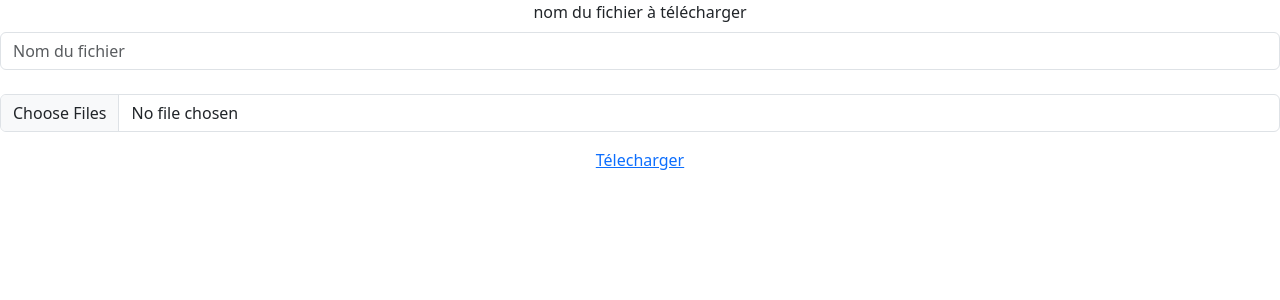
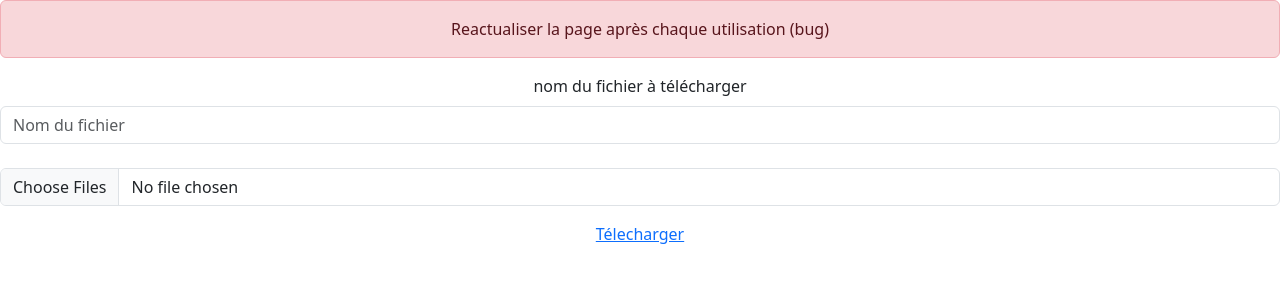
Before and after one commit to xavier-breuil/balance_ticket, a React (Create React App) app: page /convert_balance_ticket in a window 1280 px wide. Shown: the top 300 px of the page. Built offline with nearby package versions, Linux system fonts and the light colour scheme.

Commit message:
dev: add reminder alert to reload page after each use

```diff
--- a/src/components/convertBalanceTickets.js
+++ b/src/components/convertBalanceTickets.js
@@ -1,5 +1,6 @@
 import { useState } from 'react';
 import Form from 'react-bootstrap/Form';
+import Alert from 'react-bootstrap/Alert';
 import { CSVLink } from "react-csv";
 
 import { colTitle, filterData, trimAndConvert, colSum, itemOrWeight, resellOrProd, assignGroup } from '../utils.js';
@@ -81,6 +82,9 @@ const ConvertBalanceTickets = () => {
   // TODO: use filename based on todays date?
   return (
     <>
+      <Alert variant='danger'>
+          Reactualiser la page après chaque utilisation (bug)
+      </Alert>
       <Form.Group controlId="formFile" className="mb-3">
         <Form.Label>nom du fichier à télécharger</Form.Label>
         <Form.Control type="text" placeholder="Nom du fichier" value={fileName} onChange={fileNameChanged}/>
```
